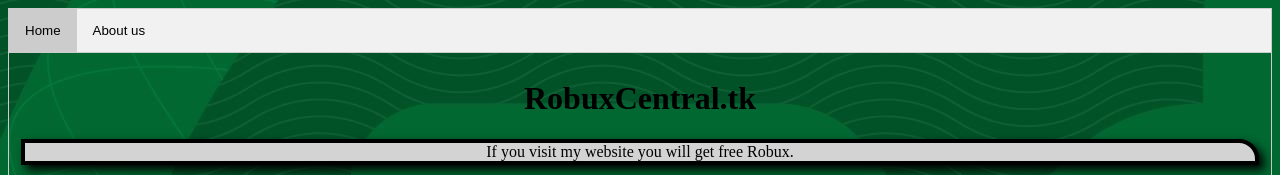
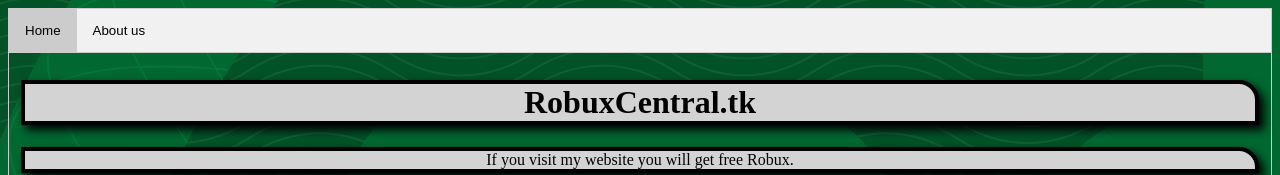
Before and after one commit to midgetfucker666/Robux, a plain HTML site: page index.html in a window 1280 px wide. Both pictures are taken after a click on the button "Home". Shown: the top 175 px of the page. Drawn offline with Linux system fonts and the light colour scheme.

Commit message:
Update index.html

```diff
--- a/index.html
+++ b/index.html
@@ -82,7 +82,7 @@ div.tab button.active {
 
 
 <head>
-  <title>Robux.net</title>
+  <title>RobuxCentral.tk</title>
 </head>
 
  <div class="tab">
@@ -97,7 +97,7 @@ document.getElementById("defaultOpen").click();
 
 <div id="Home" class="tabcontent">
   <div align="center">
-<h1>RobuxCentral.tk</h1>
+<h1 class="seven">RobuxCentral.tk</h1>
 </div>
 
 <div class="seven" align="center">
```
